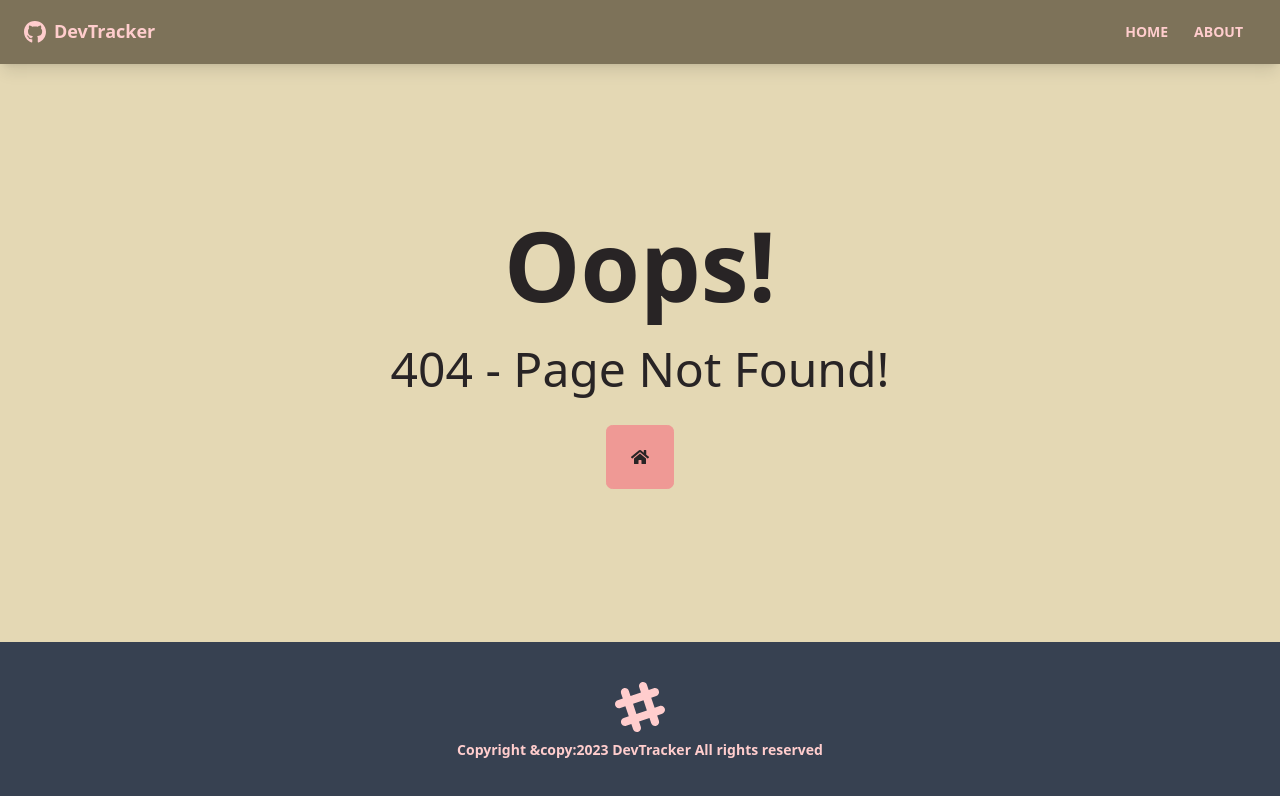
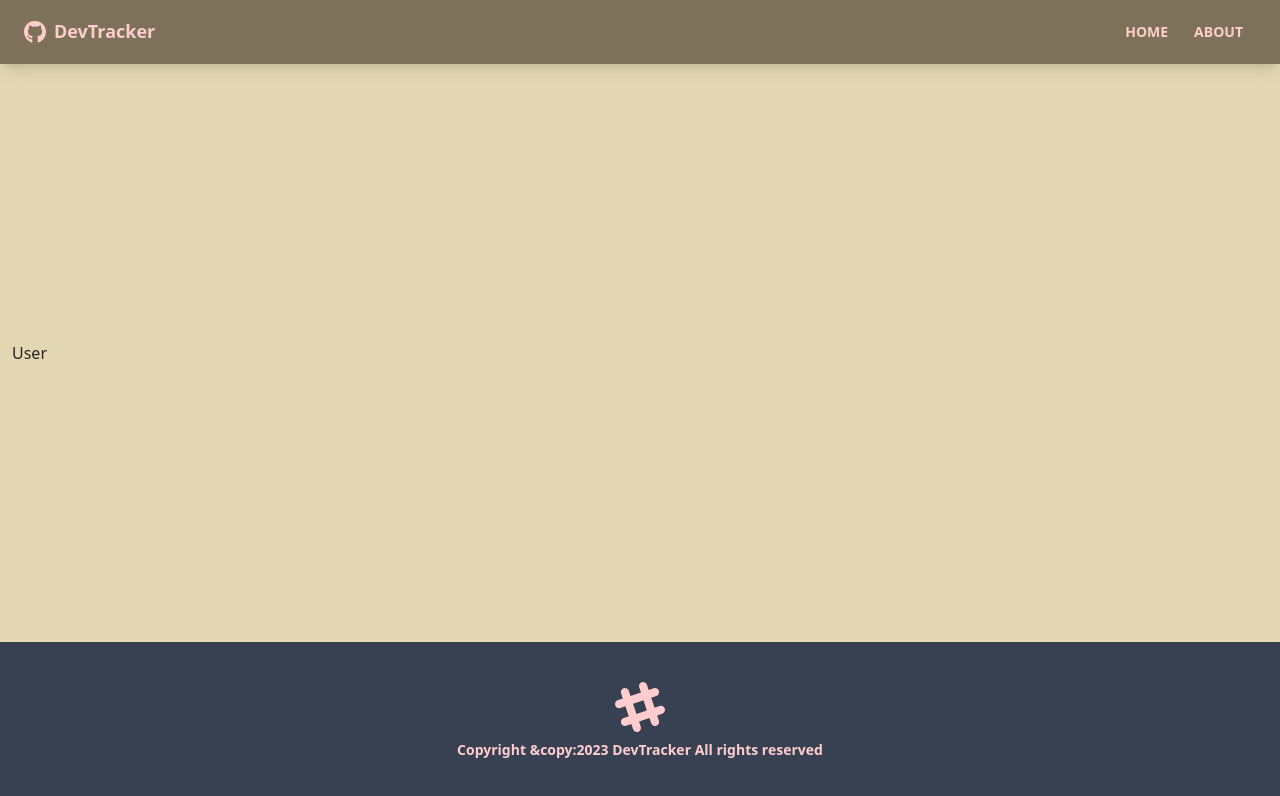
Before and after one commit to ReicaD/GitHub-Project, a React (Create React App) app in the folder github-finder/: page /user/1 in a window 1280 px wide. Before the commit this address had no page. Shown: the top 796 px of the page. Built offline with nearby package versions, Linux system fonts and the light colour scheme.

Commit message:
Modified with user component WIP

```diff
--- a/github-finder/src/App.js
+++ b/github-finder/src/App.js
@@ -4,6 +4,7 @@ import Footer from "./components/Layout/Footer";
 import Alert from "./components/Layout/Alert";
 import About from "./Pages/About";
 import Home from "./Pages/Home";
+import User from "./Pages/User";
 import NotFound from "./Pages/NotFound";
 import { GithubProvider } from "./Context/github/GithubContext";
 import { AlertProvider } from "./Context/alert/AlertContext";
@@ -21,6 +22,7 @@ function App() {
               <Routes>
                 <Route path="/" element={<Home />}></Route>
                 <Route path="/about" element={<About />}></Route>
+                <Route path="/user/:login" element={<User />}></Route>
                 <Route path="/notFound" element={<NotFound />}></Route>
                 <Route path="/*" element={<NotFound />}></Route>
               </Routes>
--- /dev/null
+++ b/github-finder/src/Pages/User.jsx
@@ -0,0 +1,9 @@
+import React from 'react'
+
+function User() {
+  return (
+    <div>User</div>
+  )
+}
+
+export default User
--- a/github-finder/src/components/users/UserItems.jsx
+++ b/github-finder/src/components/users/UserItems.jsx
@@ -15,7 +15,7 @@ function UserItems({ user: { login, avatar_url } }) {
           <h2 className="card-title">{login}</h2>
           <Link
             className="text-base-content text-opacity-40"
-            to={`/users/{login}`}
+            to={`/user/{login}`}
           ></Link>
         </div>
       </div>
```
